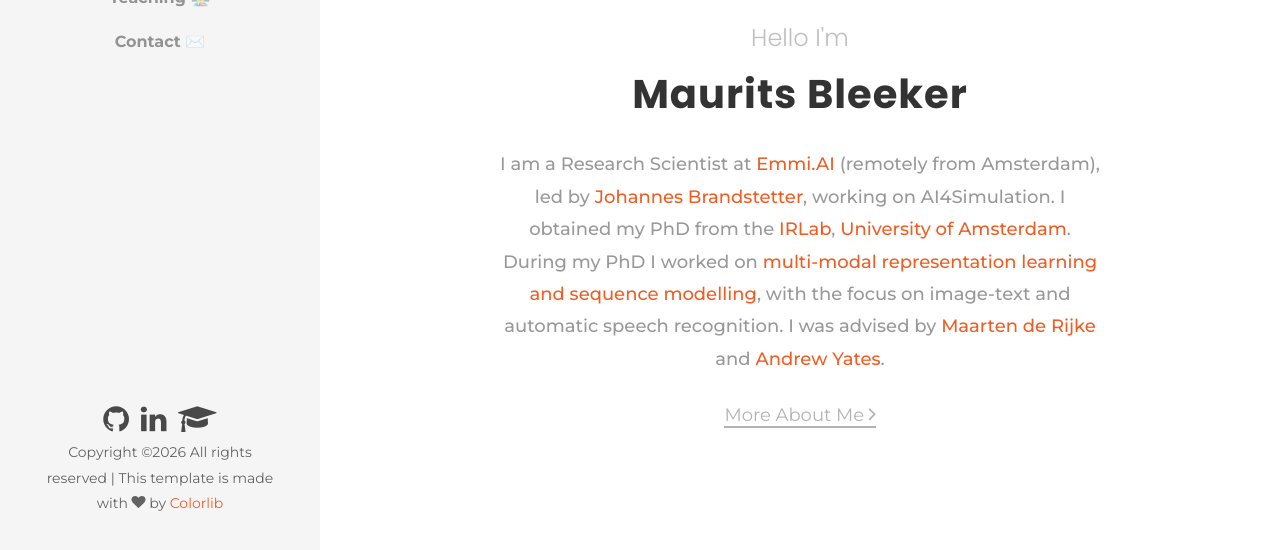
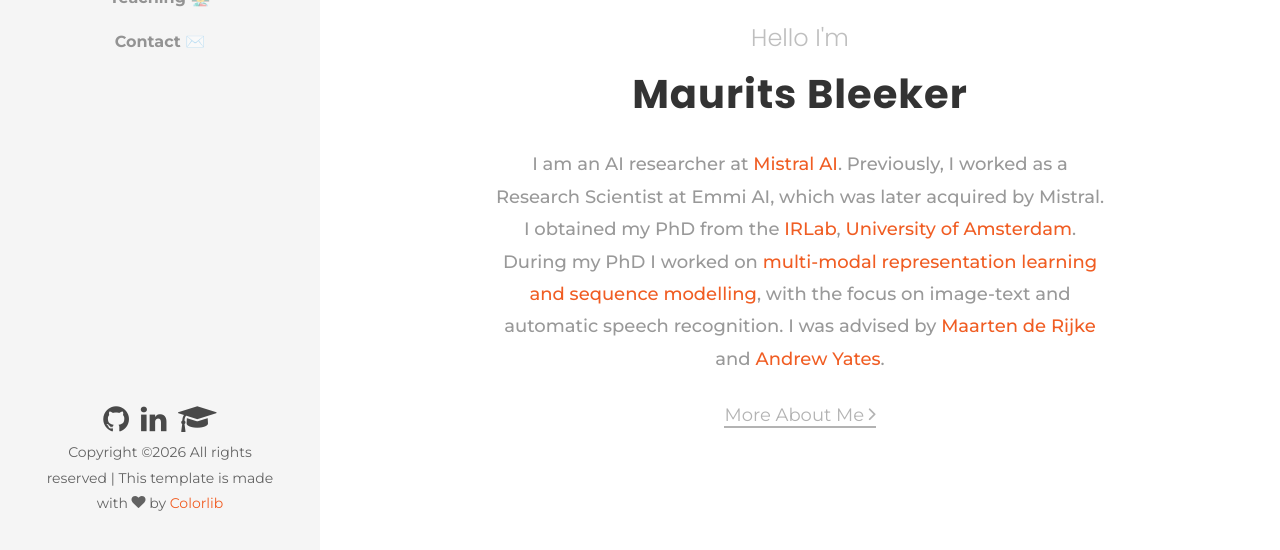
Before and after one commit to MauritsBleeker/mauritsbleeker.github.io, a Jekyll site: the page built from index.md, in a window 1280 px wide, cut to the strip 328-878 px from the top of the page. Built offline with Jekyll 4.4.1, drawn with Linux system fonts in a browser that asks for light colours; some web fonts are replaced.

Commit message:
website update

```diff
--- a/_layouts/about.html
+++ b/_layouts/about.html
@@ -16,7 +16,7 @@
                         <h2 class="subheading">Hello I'm</h2>
                         <h1 class="mb-4">Maurits Bleeker</h1>
                         <p class="mb-4">
-                            I am a Research Scientist at <a href="https://www.emmi.ai">Emmi.AI</a>, led by <a href="https://brandstetter-johannes.github.io">Johannes Brandstetter</a>, working on AI4Simulation.
+                            I am an AI researcher at <a href="mistral.ai">Mistral AI</a>. Previously, I worked as a Research Scientist at Emmi AI, which was later acquired by Mistral.
                             I obtained my PhD from the <a href="https://irlab.science.uva.nl">IRLab</a>, <a href="https://www.uva.nl">University of Amsterdam</a>.
                             During my PhD I worked on <a href="https://dare.uva.nl/search?identifier=c978c2cb-08af-4cec-9f35-cf175b219f73">multi-modal representation learning and sequence modelling</a>, with the focus on image-text and automatic speech recognition.
                             I was advised by <a href="https://staff.fnwi.uva.nl/m.derijke/">Maarten de Rijke</a> and <a href="https://andrewyates.net">Andrew Yates</a>.</p>
--- a/_layouts/home.html
+++ b/_layouts/home.html
@@ -14,7 +14,7 @@
                         <h2 class="subheading">Hello I'm</h2>
                         <h1 class="mb-4">Maurits Bleeker</h1>
                         <p class="mb-4">
-                            I am a Research Scientist at <a href="https://www.emmi.ai">Emmi.AI</a> (remotely from Amsterdam), led by <a href="https://brandstetter-johannes.github.io">Johannes Brandstetter</a>, working on AI4Simulation.
+                            I am an AI researcher at <a href="mistral.ai">Mistral AI</a>. Previously, I worked as a Research Scientist at Emmi AI, which was later acquired by Mistral.
                             I obtained my PhD from the <a href="https://irlab.science.uva.nl">IRLab</a>, <a href="https://www.uva.nl">University of Amsterdam</a>.
                             During my PhD I worked on <a href="https://dare.uva.nl/search?identifier=c978c2cb-08af-4cec-9f35-cf175b219f73">multi-modal representation learning and sequence modelling</a>, with the focus on image-text and automatic speech recognition.
                             I was advised by <a href="https://staff.fnwi.uva.nl/m.derijke/">Maarten de Rijke</a> and <a href="https://andrewyates.net">Andrew Yates</a>.</p>
```
